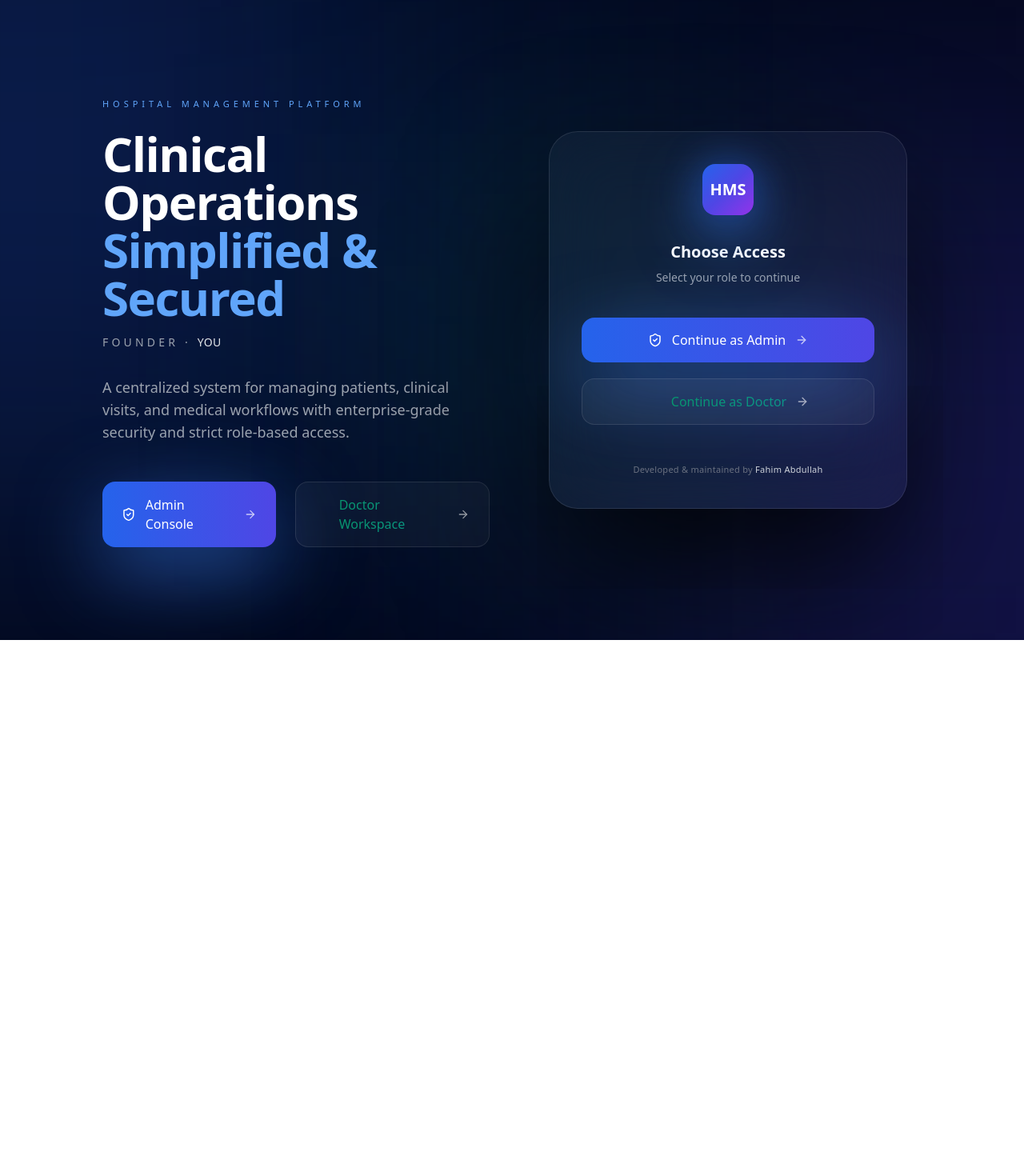
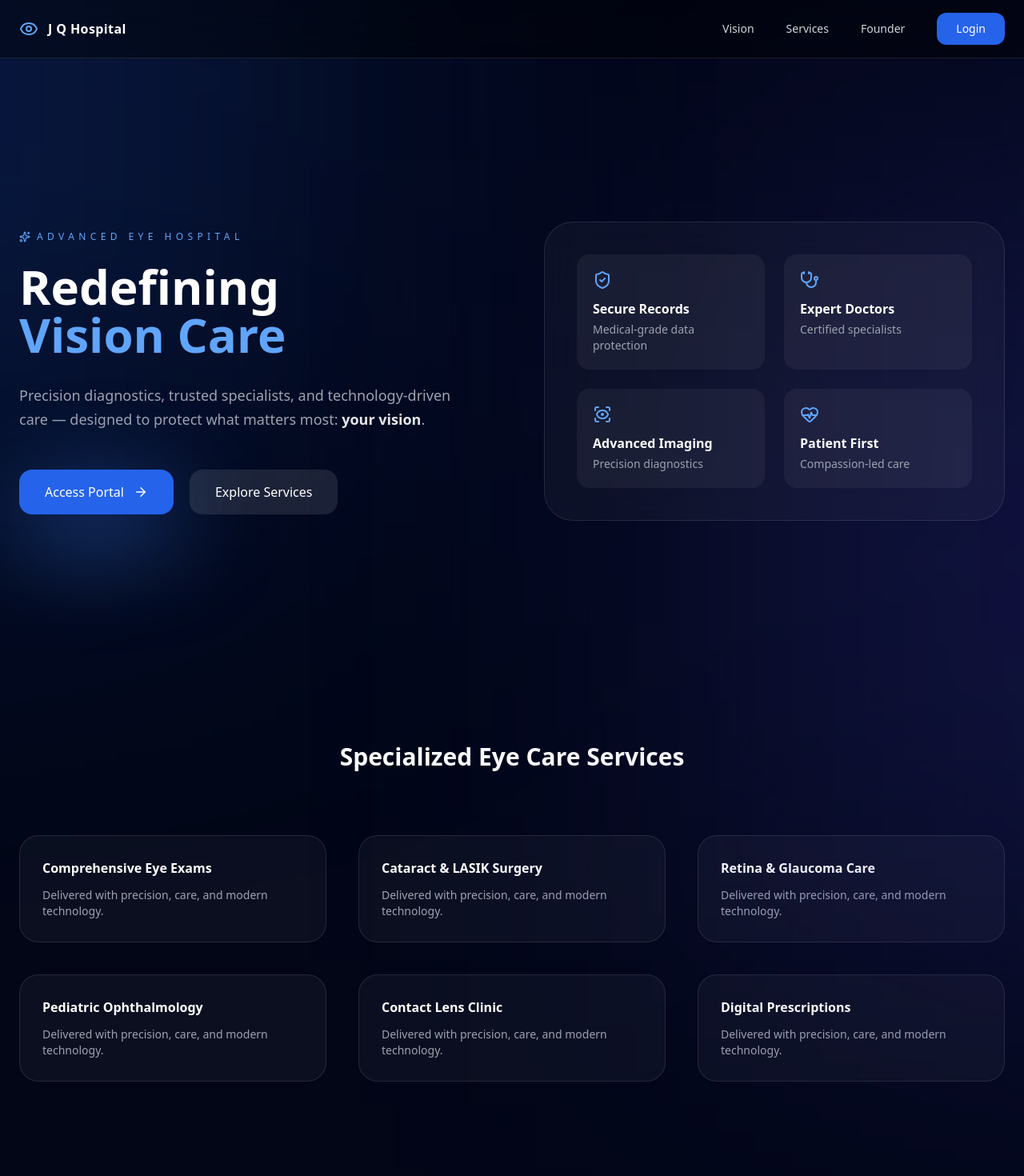
Before and after one commit to fahimlisl/hospital, a React (Vite) app in the folder frontend/: page / in a window 1280 px wide. Shown: the top 1470 px of the page at 80% size. Before the commit the page ends 800 px from the top, so only its background shows below. Built offline with nearby package versions, Linux system fonts and the light colour scheme; no server answers.

Commit message:
addition

```diff
--- a/frontend/src/App.jsx
+++ b/frontend/src/App.jsx
@@ -21,6 +21,7 @@ import PrescriptionList from "./pages/doctor/PrescriptionList";
 import AdminLayout from "./layouts/AdminLayout";
 import AdminDashboard from "./pages/admin/AdminDashboard";
 import DoctorManagement from "./pages/admin/DoctorManagement";
+import Login from "../src/pages/Login.jsx"
 
 const App = () => {
   return (
@@ -30,6 +31,7 @@ const App = () => {
         <Routes>
 
           <Route path="/" element={<Home />} />
+          <Route path="/login" element={<Login />}/>
           <Route path="/admin/login" element={<AdminLogin />} />
           <Route path="/doctor/login" element={<DoctorLogin />} />
 
--- a/frontend/src/pages/Home.jsx
+++ b/frontend/src/pages/Home.jsx
@@ -1,194 +1,200 @@
 import { Link } from "react-router-dom";
 import {
+  Eye,
   ShieldCheck,
   Stethoscope,
   ArrowRight,
+  ScanEye,
+  HeartPulse,
+  Sparkles,
 } from "lucide-react";
 
 const Home = () => {
   return (
-    <div className="relative min-h-screen bg-[#020617] overflow-hidden">
+    <div className="bg-[#020617] text-white overflow-hidden">
 
-      {/* ===== Subtle Grid ===== */}
-      <div
-        className="absolute inset-0 opacity-[0.04]
+      <header className="fixed top-0 left-0 w-full z-50">
+        <div className="backdrop-blur-xl bg-black/40 border-b border-white/10">
+          <div className="max-w-7xl mx-auto px-6 py-4 flex justify-between items-center">
+            <div className="flex items-center gap-3">
+              <Eye className="text-blue-400" />
+              <span className="font-semibold tracking-wide">
+                J Q Hospital
+              </span>
+            </div>
+
+            <div className="hidden md:flex items-center gap-10 text-sm text-gray-300">
+              <a href="#vision" className="hover:text-white transition">
+                Vision
+              </a>
+              <a href="#services" className="hover:text-white transition">
+                Services
+              </a>
+              <a href="#founder" className="hover:text-white transition">
+                Founder
+              </a>
+              <Link
+                to="/login"
+                className="px-6 py-2.5 rounded-xl bg-blue-600 text-white
+                hover:bg-blue-700 transition shadow-lg"
+              >
+                Login
+              </Link>
+            </div>
+          </div>
+        </div>
+      </header>
+
+      <section className="relative min-h-screen flex items-center pt-32">
+        <div className="absolute inset-0">
+          <div className="absolute -top-1/2 -left-1/2 w-[1000px] h-[1000px] bg-blue-600/20 blur-[220px]" />
+          <div className="absolute -bottom-1/2 -right-1/2 w-[1000px] h-[1000px] bg-indigo-600/20 blur-[220px]" />
+          <div className="absolute inset-0 opacity-[0.03]
             bg-[linear-gradient(to_right,white_1px,transparent_1px),
             linear-gradient(to_bottom,white_1px,transparent_1px)]
             bg-[size:48px_48px]"
           />
+        </div>
 
-      {/* ===== Ambient Glows ===== */}
-      <div className="absolute -top-1/3 -left-1/3 w-[900px] h-[900px] bg-blue-600/25 blur-[200px]" />
-      <div className="absolute -bottom-1/3 -right-1/3 w-[900px] h-[900px] bg-indigo-600/25 blur-[200px]" />
-      <div className="absolute top-1/4 right-1/4 w-[400px] h-[400px] bg-emerald-500/20 blur-[160px]" />
+        <div className="relative z-10 max-w-7xl mx-auto px-6 grid grid-cols-1 lg:grid-cols-2 gap-20 items-center">
 
-      {/* ===== Main Content ===== */}
-      <div className="relative z-10 min-h-screen flex items-center justify-center px-6">
-        <div className="w-full max-w-5xl grid grid-cols-1 lg:grid-cols-2 gap-14 items-center">
-
-          {/* ================= LEFT ================= */}
-          <div className="text-center lg:text-left">
-            <span className="inline-block mb-6 text-[11px] tracking-[0.45em] uppercase text-blue-400">
-              Hospital Management Platform
+          <div>
+            <span className="inline-flex items-center gap-2 mb-6
+              text-xs tracking-[0.45em] uppercase text-blue-400">
+              <Sparkles size={14} />
+              Advanced Eye Hospital
             </span>
 
-            <h1 className="text-4xl sm:text-5xl xl:text-6xl font-semibold tracking-tight text-white leading-tight">
-              Clinical Operations
+            <h1 className="text-4xl sm:text-5xl xl:text-6xl font-semibold leading-tight">
+              Redefining
               <br />
               <span className="text-blue-400">
-                Simplified & Secured
+                Vision Care
               </span>
             </h1>
 
-            {/* ===== Founder Line (Stylish & Clean) ===== */}
-            <p className="mt-4 text-xs sm:text-sm tracking-[0.3em] uppercase text-gray-400">
-              Founder ·{" "}
-              <span className="text-gray-200 font-medium tracking-wide">
-                You
-              </span>
+            <p className="mt-8 text-gray-400 max-w-xl leading-relaxed text-lg">
+              Precision diagnostics, trusted specialists, and
+              technology-driven care — designed to protect what
+              matters most: <b className="text-gray-200">your vision</b>.
             </p>
 
-            <p className="mt-8 text-gray-400 text-base sm:text-lg max-w-xl mx-auto lg:mx-0 leading-relaxed">
-              A centralized system for managing patients, clinical visits,
-              and medical workflows with enterprise-grade security and
-              strict role-based access.
-            </p>
+            <div className="mt-12 flex flex-wrap gap-5">
+              <Link
+                to="/login"
+                className="inline-flex items-center gap-3 px-8 py-4 rounded-2xl
+                bg-blue-600 hover:bg-blue-700 transition
+                shadow-[0_30px_120px_rgba(59,130,246,0.6)]"
+              >
+                Access Portal
+                <ArrowRight size={18} />
+              </Link>
 
-            {/* Desktop CTAs */}
-            <div className="hidden lg:flex mt-12 gap-6">
-              <PrimaryCTA
-                to="/admin/login"
-                icon={<ShieldCheck size={18} />}
-                label="Admin Console"
-                gradient="from-blue-600 to-indigo-600"
+              <a
+                href="#services"
+                className="inline-flex items-center gap-3 px-8 py-4 rounded-2xl
+                bg-white/10 hover:bg-white/20 transition"
+              >
+                Explore Services
+              </a>
+            </div>
+          </div>
+
+          <div className="relative">
+            <div className="rounded-[36px] bg-white/[0.04]
+              border border-white/10 backdrop-blur-xl p-10">
+
+              <div className="grid grid-cols-2 gap-6">
+                <Trust
+                  icon={<ShieldCheck />}
+                  title="Secure Records"
+                  desc="Medical-grade data protection"
                 />
-
-              <SecondaryCTA
-                to="/doctor/login"
-                icon={<Stethoscope size={18} />}
-                label="Doctor Workspace"
-                gradient="from-emerald-600 to-teal-600"
+                <Trust
+                  icon={<Stethoscope />}
+                  title="Expert Doctors"
+                  desc="Certified specialists"
+                />
+                <Trust
+                  icon={<ScanEye />}
+                  title="Advanced Imaging"
+                  desc="Precision diagnostics"
+                />
+                <Trust
+                  icon={<HeartPulse />}
+                  title="Patient First"
+                  desc="Compassion-led care"
                 />
               </div>
             </div>
-
-          {/* ================= RIGHT ================= */}
-          <div className="flex justify-center">
-            <div
-              className="w-full max-w-md rounded-[36px]
-              border border-white/10 bg-white/[0.035]
-              backdrop-blur-2xl p-10
-              shadow-[0_80px_180px_rgba(0,0,0,0.85)]"
-            >
-
-              {/* Logo */}
-              <div className="flex justify-center mb-8">
-                <div className="relative">
-                  <div className="absolute inset-0 blur-xl bg-blue-600/40 rounded-2xl" />
-                  <div
-                    className="relative w-16 h-16 rounded-2xl
-                    bg-gradient-to-br from-blue-600 via-indigo-600 to-purple-600
-                    flex items-center justify-center
-                    text-white font-bold text-xl
-                    shadow-[0_25px_80px_rgba(59,130,246,0.6)]"
-                  >
-                    HMS
           </div>
         </div>
-              </div>
+      </section>
 
-              <h2 className="text-center text-xl font-semibold text-white">
-                Choose Access
+      <section id="services" className="py-32">
+        <div className="max-w-7xl mx-auto px-6">
+          <h2 className="text-3xl font-semibold text-center mb-20">
+            Specialized Eye Care Services
           </h2>
 
-              <p className="text-center text-sm text-gray-400 mt-2">
-                Select your role to continue
+          <div className="grid grid-cols-1 sm:grid-cols-2 lg:grid-cols-3 gap-10">
+            <Service title="Comprehensive Eye Exams" />
+            <Service title="Cataract & LASIK Surgery" />
+            <Service title="Retina & Glaucoma Care" />
+            <Service title="Pediatric Ophthalmology" />
+            <Service title="Contact Lens Clinic" />
+            <Service title="Digital Prescriptions" />
+          </div>
+        </div>
+      </section>
+
+      <section id="founder" className="py-32 bg-white/[0.02]">
+        <div className="max-w-5xl mx-auto px-6 text-center">
+          <span className="text-xs tracking-[0.4em] uppercase text-blue-400">
+            Founder
+          </span>
+
+          <h3 className="mt-6 text-3xl font-semibold">
+            Fahim Abdullah
+          </h3>
+
+          <p className="mt-8 text-gray-400 leading-relaxed max-w-3xl mx-auto text-lg">
+            This platform was built with a single philosophy —
+            <b className="text-gray-200"> healthcare systems should empower doctors, not slow them down.</b>
+            Every interaction is designed to reduce friction,
+            increase accuracy, and restore focus where it belongs:
+            patient care.
           </p>
+        </div>
+      </section>
 
-              {/* Mobile CTAs */}
-              <div className="mt-10 space-y-5">
-                <PrimaryCTA
-                  to="/admin/login"
-                  icon={<ShieldCheck size={18} />}
-                  label="Continue as Admin"
-                  gradient="from-blue-600 to-indigo-600"
-                  full
-                />
-
-                <SecondaryCTA
-                  to="/doctor/login"
-                  icon={<Stethoscope size={18} />}
-                  label="Continue as Doctor"
-                  gradient="from-emerald-600 to-teal-600"
-                  full
-                />
-              </div>
-
-              {/* Footer Credit */}
-              <p className="mt-12 text-center text-[11px] tracking-wide text-gray-500">
+      <footer className="border-t border-white/10 py-12 text-center text-sm text-gray-500">
         Developed & maintained by{" "}
         <span className="text-gray-300 font-medium">
           <a href="https://fahim.in">Fahim Abdullah</a>
         </span>
-              </p>
-            </div>
-          </div>
-
-        </div>
-      </div>
+      </footer>
     </div>
   );
 };
 
 export default Home;
 
-/* =====================================================
-   CTA COMPONENTS
-===================================================== */
 
-const PrimaryCTA = ({ to, icon, label, gradient, full }) => (
-  <Link
-    to={to}
-    className={`group relative inline-flex items-center justify-center gap-3
-    ${full ? "w-full" : ""}
-    px-6 py-4 rounded-2xl
-    bg-gradient-to-r ${gradient}
-    text-white font-medium
-    shadow-[0_30px_100px_rgba(59,130,246,0.55)]
-    hover:shadow-[0_40px_140px_rgba(59,130,246,0.8)]
-    transition`}
-  >
-    {icon}
-    {label}
-    <ArrowRight
-      size={16}
-      className="opacity-70 group-hover:translate-x-1 transition"
-    />
-  </Link>
+const Trust = ({ icon, title, desc }) => (
+  <div className="p-5 rounded-2xl bg-white/5 hover:bg-white/10 transition">
+    <div className="text-blue-400 mb-3">{icon}</div>
+    <h4 className="font-semibold mb-1">{title}</h4>
+    <p className="text-sm text-gray-400">{desc}</p>
+  </div>
 );
 
-const SecondaryCTA = ({ to, icon, label, gradient, full }) => (
-  <Link
-    to={to}
-    className={`group relative inline-flex items-center justify-center gap-3
-    ${full ? "w-full" : ""}
-    px-6 py-4 rounded-2xl
-    bg-white/[0.04] border border-white/10
-    text-white font-medium
-    hover:bg-white/[0.08]
-    transition`}
-  >
-    <span
-      className={`flex items-center gap-3
-      bg-gradient-to-r ${gradient}
-      bg-clip-text text-transparent`}
-    >
-      {icon}
-      {label}
-    </span>
-    <ArrowRight
-      size={16}
-      className="opacity-60 group-hover:translate-x-1 transition"
-    />
-  </Link>
+const Service = ({ title }) => (
+  <div className="p-7 rounded-3xl bg-white/[0.04] border border-white/10
+    hover:bg-white/[0.07] hover:-translate-y-1 transition-all">
+    <h4 className="font-semibold mb-3">{title}</h4>
+    <p className="text-sm text-gray-400">
+      Delivered with precision, care, and modern technology.
+    </p>
+  </div>
 );
--- /dev/null
+++ b/frontend/src/pages/Login.jsx
@@ -0,0 +1,180 @@
+import { Link } from "react-router-dom";
+import {
+  ShieldCheck,
+  Stethoscope,
+  ArrowRight,
+} from "lucide-react";
+
+const Login = () => {
+  return (
+    <div className="relative min-h-screen bg-[#020617] overflow-hidden">
+
+      <div
+        className="absolute inset-0 opacity-[0.04]
+        bg-[linear-gradient(to_right,white_1px,transparent_1px),
+        linear-gradient(to_bottom,white_1px,transparent_1px)]
+        bg-[size:48px_48px]"
+      />
+
+      <div className="absolute -top-1/3 -left-1/3 w-[900px] h-[900px] bg-blue-600/25 blur-[200px]" />
+      <div className="absolute -bottom-1/3 -right-1/3 w-[900px] h-[900px] bg-indigo-600/25 blur-[200px]" />
+      <div className="absolute top-1/4 right-1/4 w-[400px] h-[400px] bg-emerald-500/20 blur-[160px]" />
+
+      <div className="relative z-10 min-h-screen flex items-center justify-center px-6">
+        <div className="w-full max-w-5xl grid grid-cols-1 lg:grid-cols-2 gap-14 items-center">
+
+          <div className="text-center lg:text-left">
+            <span className="inline-block mb-6 text-[11px] tracking-[0.45em] uppercase text-blue-400">
+              Hospital Management Platform
+            </span>
+
+            <h1 className="text-4xl sm:text-5xl xl:text-6xl font-semibold tracking-tight text-white leading-tight">
+              Clinical Operations
+              <br />
+              <span className="text-blue-400">
+                Simplified & Secured
+              </span>
+            </h1>
+
+            <p className="mt-4 text-xs sm:text-sm tracking-[0.3em] uppercase text-gray-400">
+              Founder ·{" "}
+              <span className="text-gray-200 font-medium tracking-wide">
+                You
+              </span>
+            </p>
+
+            <p className="mt-8 text-gray-400 text-base sm:text-lg max-w-xl mx-auto lg:mx-0 leading-relaxed">
+              A centralized system for managing patients, clinical visits,
+              and medical workflows with enterprise-grade security and
+              strict role-based access.
+            </p>
+
+            <div className="hidden lg:flex mt-12 gap-6">
+              <PrimaryCTA
+                to="/admin/login"
+                icon={<ShieldCheck size={18} />}
+                label="Admin Console"
+                gradient="from-blue-600 to-indigo-600"
+              />
+
+              <SecondaryCTA
+                to="/doctor/login"
+                icon={<Stethoscope size={18} />}
+                label="Doctor Workspace"
+                gradient="from-emerald-600 to-teal-600"
+              />
+            </div>
+          </div>
+
+          <div className="flex justify-center">
+            <div
+              className="w-full max-w-md rounded-[36px]
+              border border-white/10 bg-white/[0.035]
+              backdrop-blur-2xl p-10
+              shadow-[0_80px_180px_rgba(0,0,0,0.85)]"
+            >
+
+              <div className="flex justify-center mb-8">
+                <div className="relative">
+                  <div className="absolute inset-0 blur-xl bg-blue-600/40 rounded-2xl" />
+                  <div
+                    className="relative w-16 h-16 rounded-2xl
+                    bg-gradient-to-br from-blue-600 via-indigo-600 to-purple-600
+                    flex items-center justify-center
+                    text-white font-bold text-xl
+                    shadow-[0_25px_80px_rgba(59,130,246,0.6)]"
+                  >
+                    HMS
+                  </div>
+                </div>
+              </div>
+
+              <h2 className="text-center text-xl font-semibold text-white">
+                Choose Access
+              </h2>
+
+              <p className="text-center text-sm text-gray-400 mt-2">
+                Select your role to continue
+              </p>
+
+              <div className="mt-10 space-y-5">
+                <PrimaryCTA
+                  to="/admin/login"
+                  icon={<ShieldCheck size={18} />}
+                  label="Continue as Admin"
+                  gradient="from-blue-600 to-indigo-600"
+                  full
+                />
+
+                <SecondaryCTA
+                  to="/doctor/login"
+                  icon={<Stethoscope size={18} />}
+                  label="Continue as Doctor"
+                  gradient="from-emerald-600 to-teal-600"
+                  full
+                />
+              </div>
+
+              <p className="mt-12 text-center text-[11px] tracking-wide text-gray-500">
+                Developed & maintained by{" "}
+                <span className="text-gray-300 font-medium">
+                  <a href="https://fahim.in">Fahim Abdullah</a>
+                </span>
+              </p>
+            </div>
+          </div>
+
+        </div>
+      </div>
+    </div>
+  );
+};
+
+export default Login;
+
+const PrimaryCTA = ({ to, icon, label, gradient, full }) => (
+  <Link
+    to={to}
+    className={`group relative inline-flex items-center justify-center gap-3
+    ${full ? "w-full" : ""}
+    px-6 py-4 rounded-2xl
+    bg-gradient-to-r ${gradient}
+    text-white font-medium
+    shadow-[0_30px_100px_rgba(59,130,246,0.55)]
+    hover:shadow-[0_40px_140px_rgba(59,130,246,0.8)]
+    transition`}
+  >
+    {icon}
+    {label}
+    <ArrowRight
+      size={16}
+      className="opacity-70 group-hover:translate-x-1 transition"
+    />
+  </Link>
+);
+
+const SecondaryCTA = ({ to, icon, label, gradient, full }) => (
+  <Link
+    to={to}
+    className={`group relative inline-flex items-center justify-center gap-3
+    ${full ? "w-full" : ""}
+    px-6 py-4 rounded-2xl
+    bg-white/[0.04] border border-white/10
+    text-white font-medium
+    hover:bg-white/[0.08]
+    transition`}
+  >
+    <span
+      className={`flex items-center gap-3
+      bg-gradient-to-r ${gradient}
+      bg-clip-text text-transparent`}
+    >
+      {icon}
+      {label}
+    </span>
+    <ArrowRight
+      size={16}
+      className="opacity-60 group-hover:translate-x-1 transition"
+    />
+  </Link>
+);
```
Lines whose indentation alone changed are shown as unchanged.
